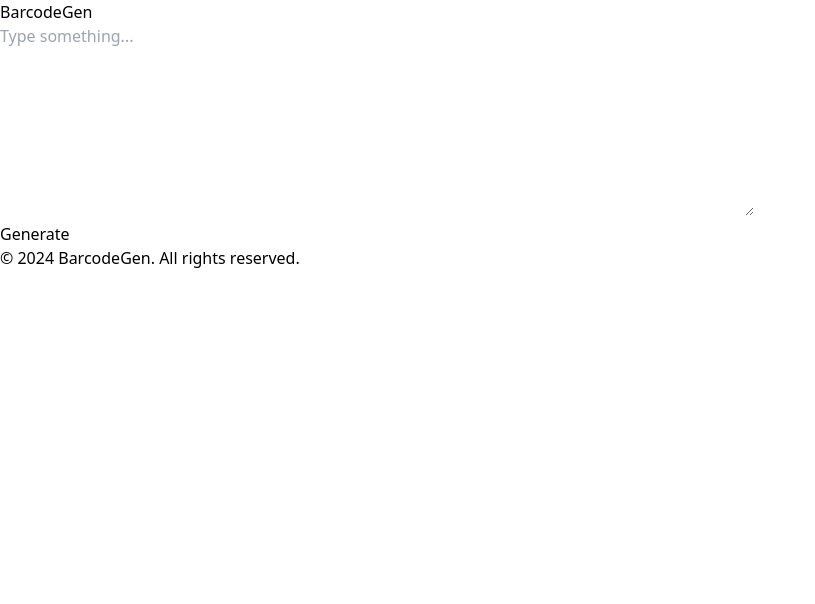
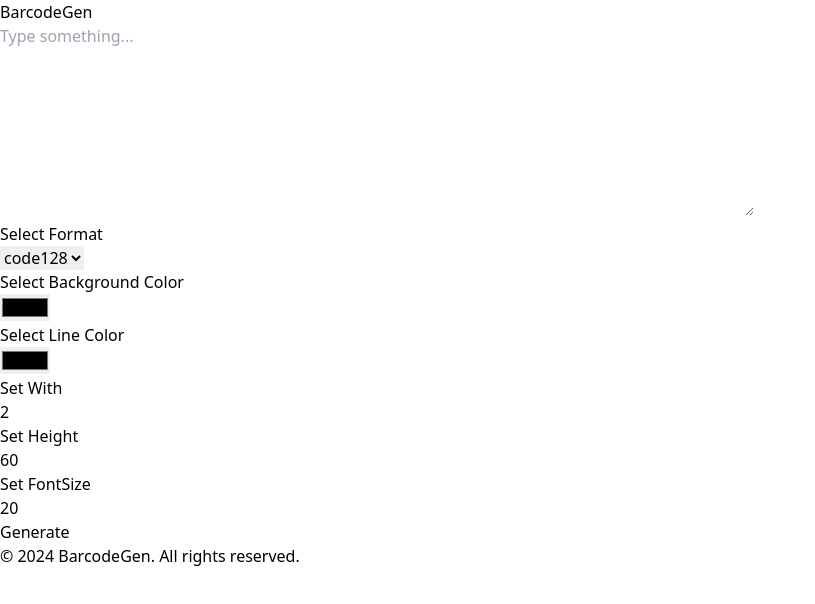
Before and after one commit to shahid099/genbarcode, a React (Vite) app: page / in a window 1280 px wide. Shown: the top 604 px of the page, without its empty margins (0-815 px from the left). Built offline with nearby package versions, Linux system fonts and the light colour scheme.

Commit message:
Added some settings

```diff
--- a/src/components/Mainpage.jsx
+++ b/src/components/Mainpage.jsx
@@ -4,10 +4,40 @@ const Mainpage = () => {
     // States
   const [textValue, setTextValue] = useState('');
   const [barcodeArray, setBarcodeArray] = useState([]);
+  const [selectedValue, setSelectedValue] = useState('code128');
+  const [selectedbgColor, setSelectedbgColor] = useState('#ffff')
+  const [lineColor, setLineColor] = useState('#000');
+  const [width, setWidth] = useState(2);
+  const [height, setHeight] = useState(60);
+  const [fontsize, setFontsize] = useState(20);
   const filteredArr = barcodeArray.filter(item => item !== '');
   // Function Handlers
   const handleChange = (event)=> {
     setTextValue(event.target.value);
+  }
+
+  const handleSelectChange = (event) => {
+    setSelectedValue(event.target.value);
+  }
+
+  const handlebgColorchange = (event)=> {
+    setSelectedbgColor(event.target.value);
+  }
+
+  const handleLineColorChange = (event)=> {
+    setLineColor(event.target.value);
+  }
+
+  const handleWithChange = (event)=> {
+    setWidth(event.target.value)
+  }
+
+  const handleHeightChange = (event)=> {
+    setHeight(event.target.value)
+  }
+
+  const handleFontSizeChange = (event)=> {
+    setFontsize(event.target.value);
   }
 
   const handleClick =()=> {
@@ -15,19 +45,58 @@ const Mainpage = () => {
     setBarcodeArray(arrayofBarcode);
   }
 
+  const handlePressEnter = (event)=> {
+    if(event.key === 'Enter') {
+      handleClick();
+    }
+  }
+
+
   return (
     <div className="w-full min-h-screen">
-      <section className="flex items-center justify-center mt-5">
+      <section className="flex items-center justify-around mt-5">
         <textarea
           className="flex rounded-md p-2 border-red-200 outline-none"
           value={textValue}
           onChange={handleChange}
+          onKeyDown={handlePressEnter}
           cols="80" rows="8" placeholder="Type something..."></textarea>
+        <div className="settings">
+          <div className="formate">
+            <h4>Select Format</h4>
+            <select value={selectedValue} onChange={handleSelectChange} >
+              <option value="code128">code128</option>
+              <option value="code39">code39</option>
+            </select>
+          </div>
+          <div className="bgColor" >
+            <h4>Select Background Color</h4>
+            <input type="color" value={selectedbgColor} onChange={handlebgColorchange} />
+          </div>
+          <div className="lineColor">
+            <h4>Select Line Color</h4>
+            <input type="color" value={lineColor} onChange={handleLineColorChange} />
+          </div>
+          <div className="widthHeight">
+            <div className="with">
+              <h4>Set With</h4>
+              <input type="number" value={width} onChange={handleWithChange} />
+            </div>
+            <div className="height">
+              <h4>Set Height</h4>
+              <input type="number" value={height} onChange={handleHeightChange} />
+            </div>
+            <div className="fontSize">
+              <h4>Set FontSize</h4>
+              <input type="number" value={fontsize} onChange={handleFontSizeChange} />
+            </div>
+          </div>
+        </div>
       </section>
       <section className="flex justify-center">
         <button
           className="px-10 py-3 rounded-md bg-amber-300 mt-4"
-          onClick={handleClick}>
+          onClick={handleClick} >
             Generate
         </button>
       </section>
@@ -38,11 +107,12 @@ const Mainpage = () => {
               <Barcode
                 value={value}
                 options={{
-                  format: "code128",
-                  lineColor: "#000",
-                  width: "6px",
-                  height: "250px",
-                  fontSize: '30',
+                  format: `${selectedValue}`,
+                  lineColor: `${lineColor}`,
+                  width: `${width}px`,
+                  height: `${height}px`,
+                  fontSize: `${fontsize}`,
+                  background: `${selectedbgColor}`
                 }}
                 renderer="svg"
               />
@@ -55,3 +125,5 @@ const Mainpage = () => {
 };
 
 export default Mainpage;
+
+// code128 code39
```
